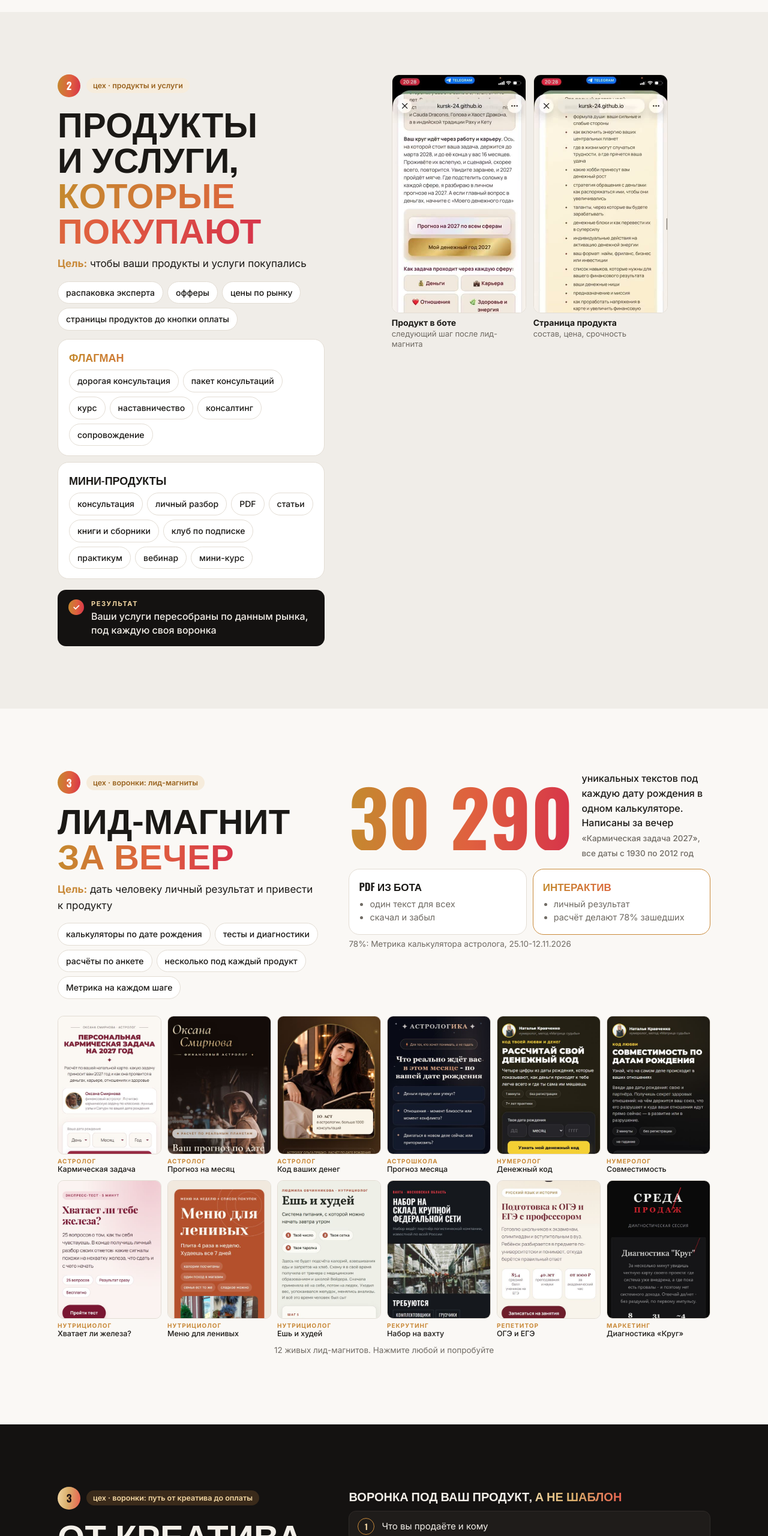
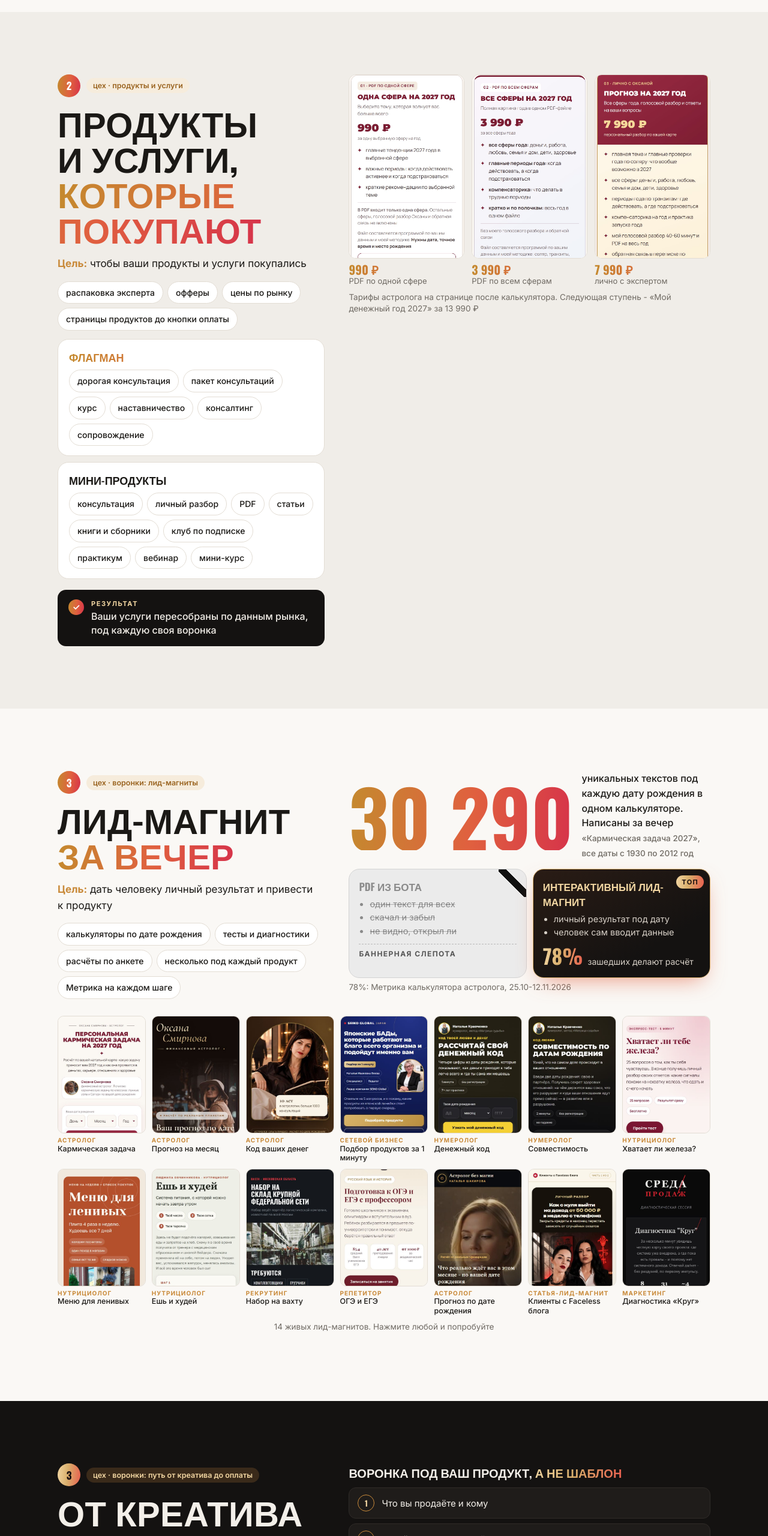
Before and after one commit to KURSK-24/kontent-zavod, a plain HTML site: page index.html in a window 1280 px wide. Shown: the part 6600-9160 px from the top of the page at 60% size. Drawn offline with nearby package versions, Linux system fonts and the light colour scheme.

Commit message:
Тарифы, PDF против интерактива, 14 лид-магнитов, темы Telegram

```diff
--- a/index.html
+++ b/index.html
@@ -120,7 +120,7 @@ a{color:inherit}
 .ladder{display:grid;gap:10px;margin-top:4px}
 .ladder .card{padding:16px 18px}
 .ladder b{font:600 18px Oswald,sans-serif;text-transform:uppercase;display:block;margin-bottom:8px}
-.lmgrid{display:grid;gap:10px;grid-template-columns:repeat(6,minmax(0,1fr));margin-top:28px}
+.lmgrid{display:grid;gap:10px;grid-template-columns:repeat(7,minmax(0,1fr));margin-top:28px}
 @media(max-width:900px){.lmgrid{grid-template-columns:repeat(4,minmax(0,1fr));gap:8px}}
 @media(max-width:480px){.lmgrid{grid-template-columns:repeat(3,minmax(0,1fr))}}
 .lmgrid a{text-decoration:none;display:block;transition:transform .2s var(--ease)}
@@ -283,6 +283,22 @@ a{color:inherit}
 @media(max-width:760px){.pains2{grid-template-columns:1fr}}
 .pains2 div:last-child{border-bottom:1px solid var(--line)}
 .loopq{margin:14px 0 4px;padding:14px 18px;border-radius:14px;background:var(--dark);color:#fff;font:600 clamp(18px,2vw,22px)/1.3 Oswald,sans-serif;text-transform:uppercase;border-left:4px solid #e0603f}
+.vs2 .card{position:relative;overflow:hidden}
+.vs2 .dead{background:#ecebea;border-color:#d6d3cf;filter:grayscale(1)}
+.vs2 .dead b,.vs2 .dead ul{color:#8d8a86}
+.vs2 .dead ul{text-decoration:line-through;text-decoration-color:rgba(0,0,0,.25)}
+.vs2 .rib{position:absolute;top:0;right:0;width:46px;height:46px;background:linear-gradient(45deg,transparent 46%,#111 46%,#111 64%,transparent 64%)}
+.vs2 .rip{margin:10px 0 0;font:700 12px Inter,sans-serif;letter-spacing:.12em;text-transform:uppercase;color:#555;border-top:1px dashed #bdb9b3;padding-top:8px}
+.vs2 .top{background:linear-gradient(150deg,#2a1c15,#141211 70%);border:1.5px solid #d9ae6b;color:#fff;box-shadow:0 14px 36px -14px rgba(224,96,63,.7)}
+.vs2 .top b{color:#f2d6a2;padding-right:44px}
+@media(max-width:520px){.vs2{grid-template-columns:1fr}}.vs2 .top ul{color:#d8d1c8}
+.vs2 .topb{position:absolute;top:10px;right:10px;font:700 11px Inter,sans-serif;letter-spacing:.12em;background:var(--grd);color:#1a0f10;border-radius:999px;padding:4px 9px}
+.vs2 .wow{margin:10px 0 0;display:flex;gap:8px;align-items:baseline;color:#d8d1c8;font-size:14px}
+.vs2 .wow em{font:700 34px/1 Oswald,sans-serif;font-style:normal;background:var(--grd);-webkit-background-clip:text;background-clip:text;color:transparent}
+.lt2{font:700 11.5px Inter,sans-serif;letter-spacing:.14em;text-transform:uppercase;color:#9a6420;margin:16px 0 8px}
+.tgtopics{background:#fff;border:1px solid var(--line);border-radius:16px;overflow:hidden;display:grid;grid-template-columns:1fr 1fr}
+.tgtopics span{padding:11px 14px;border-bottom:1px solid var(--line);font-size:15px;font-weight:500}
+.tgtopics span:nth-child(odd){border-right:1px solid var(--line)}
 /* разноцветная палитра */
 .or,.huge,.cap b.o,.duo2 b,.mini b,.res,.calc .g,.calc h2 span.g,.mods em,.pains em{background:var(--gr);-webkit-background-clip:text;background-clip:text;color:transparent}
 .dk .or,.dk .huge,.dk .cap b.o,.dk .duo2 b,.sale b,.scale b i{background:var(--grd);-webkit-background-clip:text;background-clip:text;color:transparent}
@@ -442,9 +458,13 @@ a{color:inherit}
 </div>
 <div class="resp"><span><b>результат</b><p>Ваши услуги пересобраны по данным рынка, под каждую своя воронка</p></span></div>
 </div>
-<div class="shots" style="--ar:9/16;max-width:460px;margin:0 auto">
-<figure><img loading="lazy" src="img/v7-produkt.jpg" alt="Предложение продукта в боте"><div class="cap"><b>Продукт в боте</b>следующий шаг после лид-магнита</div></figure>
-<figure><img loading="lazy" src="img/v8-ceny.jpg" alt="Страница продукта"><div class="cap"><b>Страница продукта</b>состав, цена, срочность</div></figure>
+<div>
+<div class="shots" style="--n:3;--ar:740/1180">
+<figure><img loading="lazy" src="img/tar1.jpg" alt="Тариф: одна сфера на 2027 год, 990 рублей"><div class="cap"><b class="o">990 ₽</b>PDF по одной сфере</div></figure>
+<figure><img loading="lazy" src="img/tar2.jpg" alt="Тариф: все сферы на 2027 год, 3 990 рублей"><div class="cap"><b class="o">3 990 ₽</b>PDF по всем сферам</div></figure>
+<figure><img loading="lazy" src="img/tar3.jpg" alt="Тариф: прогноз на 2027 год лично с Оксаной, 7 990 рублей"><div class="cap"><b class="o">7 990 ₽</b>лично с экспертом</div></figure>
+</div>
+<p class="small" style="margin-top:8px">Тарифы астролога на странице после калькулятора. Следующая ступень - «Мой денежный год 2027» за 13 990 ₽</p>
 </div>
 </div></section>
 
@@ -459,7 +479,7 @@ a{color:inherit}
 </div>
 <div>
 <div class="bigline" style="margin-top:0"><div class="huge">30 290</div><p style="margin:0;font-weight:500">уникальных текстов под каждую дату рождения в одном калькуляторе. Написаны за вечер<br><span class="small">«Кармическая задача 2027», все даты с 1930 по 2012 год</span></p></div>
-<div class="vs" style="margin-top:14px"><div class="card"><b>PDF из бота</b><ul><li>один текст для всех</li><li>скачал и забыл</li></ul></div><div class="card hl"><b class="or">Интерактив</b><ul><li>личный результат</li><li>расчёт делают 78% зашедших</li></ul></div></div>
+<div class="vs vs2" style="margin-top:14px"><div class="card dead"><span class="rib"></span><b>PDF из бота</b><ul><li>один текст для всех</li><li>скачал и забыл</li><li>не видно, открыл ли</li></ul><p class="rip">баннерная слепота</p></div><div class="card top"><span class="topb">ТОП</span><b>Интерактивный лид-магнит</b><ul><li>личный результат под дату</li><li>человек сам вводит данные</li></ul><p class="wow"><em>78%</em>зашедших делают расчёт</p></div></div>
 <p class="small" style="margin-top:6px">78%: Метрика калькулятора астролога, 25.10-12.11.2026</p>
 </div>
 </div>
@@ -467,7 +487,7 @@ a{color:inherit}
 <a href="https://kursk-24.github.io/karma-2027/" target="_blank" rel="noopener"><img loading="lazy" src="img/lm-karma.jpg" alt="Кармическая задача 2027"><span><b>астролог</b>Кармическая задача</span></a>
 <a href="https://kursk-24.github.io/prognoz-oksana-smirnova/" target="_blank" rel="noopener"><img loading="lazy" src="img/lm-prognoz-oksana.jpg" alt="Прогноз на месяц"><span><b>астролог</b>Прогноз на месяц</span></a>
 <a href="https://kursk-24.github.io/kod-deneg/" target="_blank" rel="noopener"><img loading="lazy" src="img/lm-kod-deneg.jpg" alt="Код ваших денег"><span><b>астролог</b>Код ваших денег</span></a>
-<a href="https://kursk-24.github.io/prognoz-sekretnaya/" target="_blank" rel="noopener"><img loading="lazy" src="img/lm-prognoz-sekretnaya.jpg" alt="Прогноз астрошколы"><span><b>астрошкола</b>Прогноз месяца</span></a>
+<a href="https://kursk-24.github.io/seiko-boeva/" target="_blank" rel="noopener"><img loading="lazy" src="img/lm-seiko.jpg" alt="Подбор японских БАДов за 1 минуту"><span><b>сетевой бизнес</b>Подбор продуктов за 1 минуту</span></a>
 <a href="https://kursk-24.github.io/kod-lyubvi-denezhnyj-kod/" target="_blank" rel="noopener"><img loading="lazy" src="img/lm-num-dengi.jpg" alt="Денежный код"><span><b>нумеролог</b>Денежный код</span></a>
 <a href="https://kursk-24.github.io/kod-lyubvi-sovmestimost/" target="_blank" rel="noopener"><img loading="lazy" src="img/lm-num-sovm.jpg" alt="Совместимость"><span><b>нумеролог</b>Совместимость</span></a>
 <a href="https://kursk-24.github.io/test-zhelezo/" target="_blank" rel="noopener"><img loading="lazy" src="img/lm-zhelezo.jpg" alt="Хватает ли железа"><span><b>нутрициолог</b>Хватает ли железа?</span></a>
@@ -475,9 +495,11 @@ a{color:inherit}
 <a href="https://kursk-24.github.io/esh-i-hudey/" target="_blank" rel="noopener"><img loading="lazy" src="img/lm-esh-hudey.jpg" alt="Ешь и худей"><span><b>нутрициолог</b>Ешь и худей</span></a>
 <a href="https://kursk-24.github.io/vahta-podmoskovie/" target="_blank" rel="noopener"><img loading="lazy" src="img/lm-vahta.jpg" alt="Вахта"><span><b>рекрутинг</b>Набор на вахту</span></a>
 <a href="https://kursk-24.github.io/repetitor-vinogradova/" target="_blank" rel="noopener"><img loading="lazy" src="img/lm-repetitor.jpg" alt="Репетитор"><span><b>репетитор</b>ОГЭ и ЕГЭ</span></a>
+<a href="https://kursk-24.github.io/prognoz-shakirova/" target="_blank" rel="noopener"><img loading="lazy" src="img/lm-shakirova.jpg" alt="Что ждёт вас в этом месяце"><span><b>астролог</b>Прогноз по дате рождения</span></a>
+<a href="https://kursk-24.github.io/klienty-s-faceless-bloga/" target="_blank" rel="noopener"><img loading="lazy" src="img/lm-faceless.jpg" alt="Статья Клиенты с Faceless блога"><span><b>статья-лид-магнит</b>Клиенты с Faceless блога</span></a>
 <a href="https://kursk-24.github.io/diagnostika-krug/" target="_blank" rel="noopener"><img loading="lazy" src="img/lm-krug.jpg" alt="Диагностика Круг"><span><b>маркетинг</b>Диагностика «Круг»</span></a>
 </div>
-<p class="small ct" style="margin-top:10px">12 живых лид-магнитов. Нажмите любой и попробуйте</p>
+<p class="small ct" style="margin-top:10px">14 живых лид-магнитов. Нажмите любой и попробуйте</p>
 </div></section>
 
 <!-- ЦЕХ 4 -->
@@ -523,13 +545,16 @@ a{color:inherit}
 <div class="num-tag"><em>3</em><span>цех · воронки: автоматизация процесса</span></div>
 <h2>Всё на автомате <span class="or">и в вашем Telegram</span></h2>
 <p class="lead">Автоответы, бот, прогрев и выкладка по расписанию. Задачи заводу даёте голосом с телефона, как сотруднику</p>
-<div class="chips" style="margin-top:14px"><span>автоответ на кодовое слово</span><span>бот с проверкой подписки</span><span>прогрев и дожим по расписанию</span><span>выкладка в 8 соцсетей</span><span>план дня и отчёт в Telegram</span></div>
-<div class="topics"><span>🎠 Карусели</span><span>✍️ Контент Telegram</span><span>🎬 Reels</span><span>📊 Аналитика</span><span>🗓 Планировщик</span><span>🧵 Threads</span><span>💬 ВКонтакте</span><span>▶️ YouTube</span><span>🧑‍💼 Аватар</span></div>
+<p class="lt2">работает на автомате</p>
+<div class="chips"><span>автоответ на кодовое слово</span><span>бот с проверкой подписки</span><span>прогрев и дожим по расписанию</span><span>выкладка в 8 соцсетей</span><span>план дня и отчёт в Telegram</span></div>
+<p class="lt2" style="margin-top:20px">темы в вашей Telegram-группе: одна задача - одна тема</p>
+<div class="tgtopics"><span>🎠 Карусели</span><span>✍️ Контент Telegram</span><span>🎬 Reels</span><span>📊 Аналитика</span><span>🗓 Планировщик</span><span>🧵 Threads</span><span>💬 ВКонтакте</span><span>▶️ YouTube</span><span>🧑‍💼 Аватар</span></div>
 </div>
-<div class="shots" style="--n:3;--ar:9/16">
-<figure><img loading="lazy" src="img/t1-temy.jpg" alt="Темы"><div class="cap"><b>Темы</b>по задачам</div></figure>
+<div class="shots" style="--n:2;--ar:9/16">
+<figure><img loading="lazy" src="img/t1-temy.jpg" alt="Список тем в Telegram-группе"><div class="cap"><b>Темы в Telegram</b>у каждой задачи своя</div></figure>
 <figure><img loading="lazy" src="img/t2-plan.jpg" alt="План дня"><div class="cap"><b>План дня</b>и отчёт вечером</div></figure>
 <figure><img loading="lazy" src="img/t3-karusel.jpg" alt="Карусель"><div class="cap"><b>Готовая карусель</b>с описанием</div></figure>
+<figure><img loading="lazy" src="img/t3b-karuseli-tema.jpg" alt="Тема Карусели в Telegram-группе"><div class="cap"><b>Тема «Карусели»</b>готовые карусели клиента</div></figure>
 </div>
 </div>
 </div></section>
@@ -707,7 +732,7 @@ a{color:inherit}
 <h2>Команда</h2>
 <div class="team2" style="text-align:left">
 <div class="card"><div class="who"><img loading="lazy" src="img/elena.jpg" alt="Елена Курскова"><span><b>Елена Курскова</b><span>продюсер, маркетолог, автор АСП</span></span></div>
-<div class="mini"><div><b>1 000+</b><span>проектов через мои руки</span></div><div><b>6+ лет</b><span>в маркетинге и продюсировании</span></div><div><b>12,5 млн</b><span>запуски</span></div><div><b>12</b><span>живых лид-магнитов в 6 нишах</span></div></div>
+<div class="mini"><div><b>1 000+</b><span>проектов через мои руки</span></div><div><b>6+ лет</b><span>в маркетинге и продюсировании</span></div><div><b>12,5 млн</b><span>запуски</span></div><div><b>14</b><span>живых лид-магнитов в 7 нишах</span></div></div>
 <p class="small" style="margin-top:12px">Продюсер и маркетолог, автор программы АСП по воронкам. Выстраивали воронки экспертам и бизнесу. Сейчас ставит АСП 2.0 на нейронках</p></div>
 <div class="card"><div class="who"><img loading="lazy" src="img/roma.jpg" alt="Роман Смирнов"><span><b>Роман Смирнов</b><span>смыслы, стратегии, вебинары, трафик, воронки</span></span></div>
 <div class="mini"><div><b>100+</b><span>вебинаров продюсером</span></div><div><b>45%</b><span>рекордная конверсия живого вебинара</span></div><div><b>10 000</b><span>часов в вебинарах</span></div><div><b>16-20%</b><span>автовебинар на дистанции месяца</span></div></div>
```
Also changed, not shown: img/lm-faceless.jpg (added), img/lm-seiko.jpg (added), img/lm-shakirova.jpg (added), img/tar1.jpg (added), img/tar2.jpg (added), img/tar3.jpg (added).
